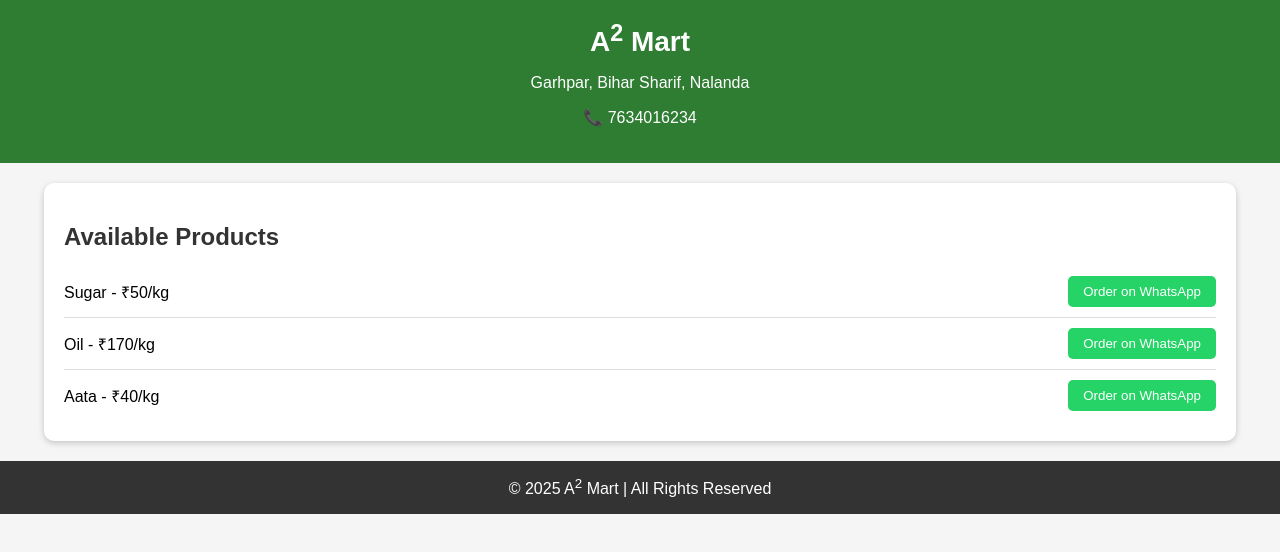
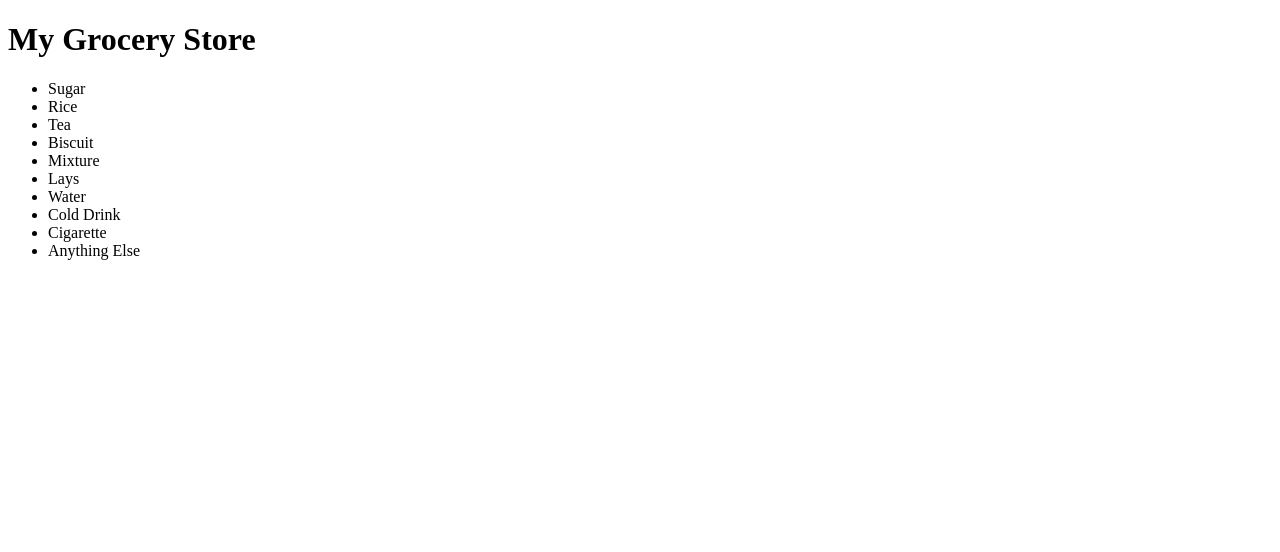
Before and after one commit to ppsingh9386-eng/Pp-general-store-, a plain HTML site: page index.html in a window 1280 px wide. Drawn offline with Linux system fonts and the light colour scheme.

Commit message:
Update index.html

```diff
--- a/index.html
+++ b/index.html
@@ -1,106 +1,23 @@
-
 <!DOCTYPE html>
 <html lang="en">
 <head>
   <meta charset="UTF-8">
   <meta name="viewport" content="width=device-width, initial-scale=1.0">
-  <title>A² Mart</title>
-  <style>
-    body {
-      font-family: Arial, sans-serif;
-      margin: 0;
-      padding: 0;
-      background: #f5f5f5;
-    }
-    header {
-      background: #2e7d32;
-      color: white;
-      text-align: center;
-      padding: 20px;
-    }
-    header h1 {
-      margin: 0;
-      font-size: 28px;
-    }
-    .container {
-      width: 90%;
-      margin: 20px auto;
-      background: white;
-      border-radius: 10px;
-      padding: 20px;
-      box-shadow: 0 2px 6px rgba(0,0,0,0.2);
-    }
-    h2 {
-      margin-bottom: 15px;
-      color: #333;
-    }
-    .product {
-      display: flex;
-      justify-content: space-between;
-      align-items: center;
-      padding: 10px 0;
-      border-bottom: 1px solid #ddd;
-    }
-    .product:last-child {
-      border-bottom: none;
-    }
-    button {
-      background: #25d366;
-      color: white;
-      border: none;
-      padding: 8px 15px;
-      border-radius: 5px;
-      cursor: pointer;
-    }
-    button:hover {
-      background: #1eb346;
-    }
-    footer {
-      text-align: center;
-      padding: 15px;
-      background: #333;
-      color: white;
-      margin-top: 20px;
-    }
-  </style>
+  <title>Grocery Store</title>
 </head>
 <body>
-
-  <header>
-    <h1>A<sup>2</sup> Mart</h1>
-    <p>Garhpar, Bihar Sharif, Nalanda</p>
-    <p>📞 7634016234</p>
-  </header>
-
-  <div class="container">
-    <h2>Available Products</h2>
-
-    <div class="product">
-      <span>Sugar - ₹50/kg</span>
-      <a href="https://wa.me/917634016234?text=Hello!%20I%20want%20to%20order:%20Sugar%20-%201%20kg%20(₹50)" target="_blank">
-        <button>Order on WhatsApp</button>
-      </a>
-    </div>
-
-    <div class="product">
-      <span>Oil - ₹170/kg</span>
-      <a href="https://wa.me/917634016234?text=Hello!%20I%20want%20to%20order:%20Oil%20-%201%20kg%20(₹170)" target="_blank">
-        <button>Order on WhatsApp</button>
-      </a>
-    </div>
-
-    <div class="product">
-      <span>Aata - ₹40/kg</span>
-      <a href="https://wa.me/917634016234?text=Hello!%20I%20want%20to%20order:%20Aata%20-%201%20kg%20(₹40)" target="_blank">
-        <button>Order on WhatsApp</button>
-      </a>
-    </div>
-
-  </div>
-
-  <footer>
-    © 2025 A<sup>2</sup> Mart | All Rights Reserved
-  </footer>
-
+  <h1>My Grocery Store</h1>
+  <ul>
+    <li>Sugar</li>
+    <li>Rice</li>
+    <li>Tea</li>
+    <li>Biscuit</li>
+    <li>Mixture</li>
+    <li>Lays</li>
+    <li>Water</li>
+    <li>Cold Drink</li>
+    <li>Cigarette</li>
+    <li>Anything Else</li>
+  </ul>
 </body>
 </html>
```
